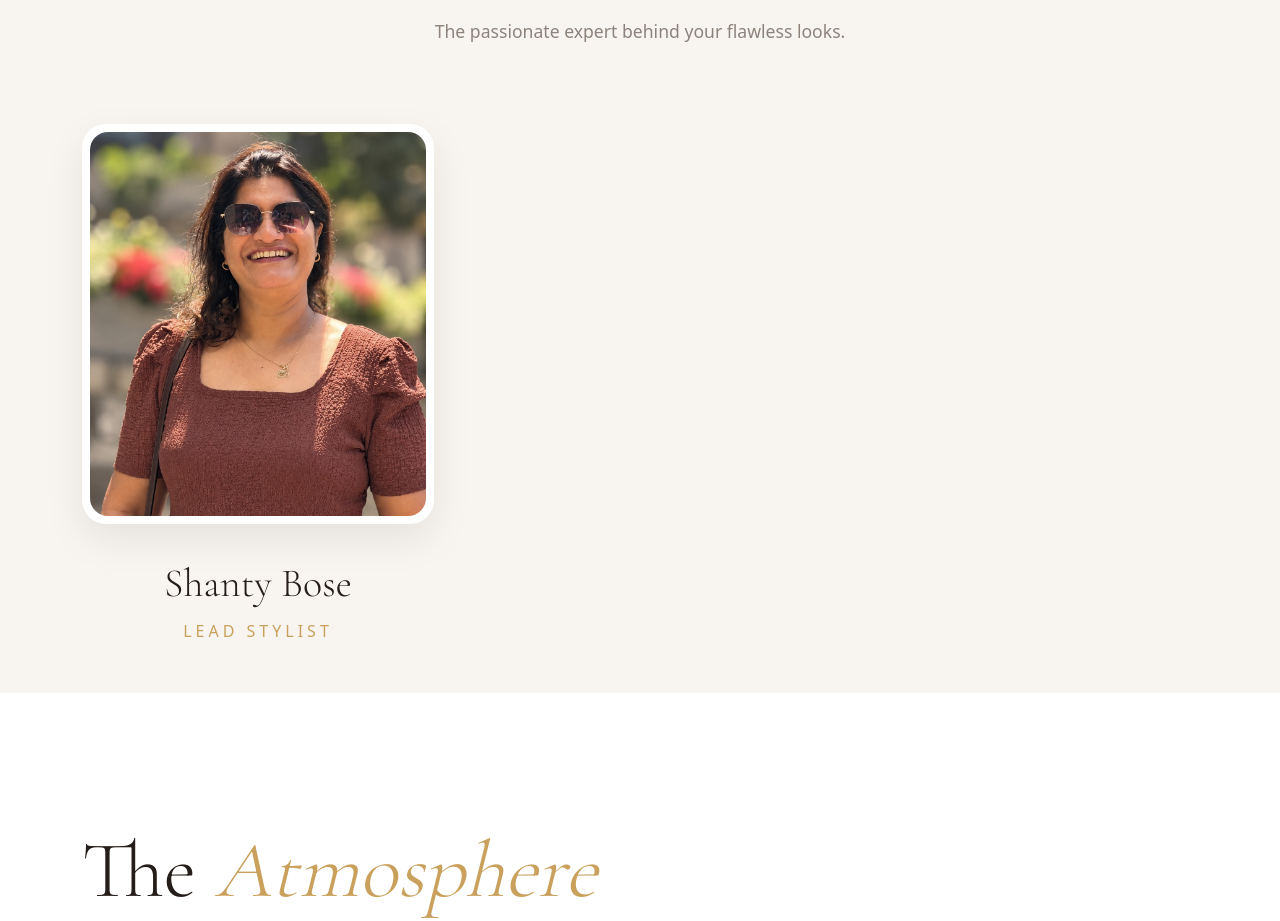
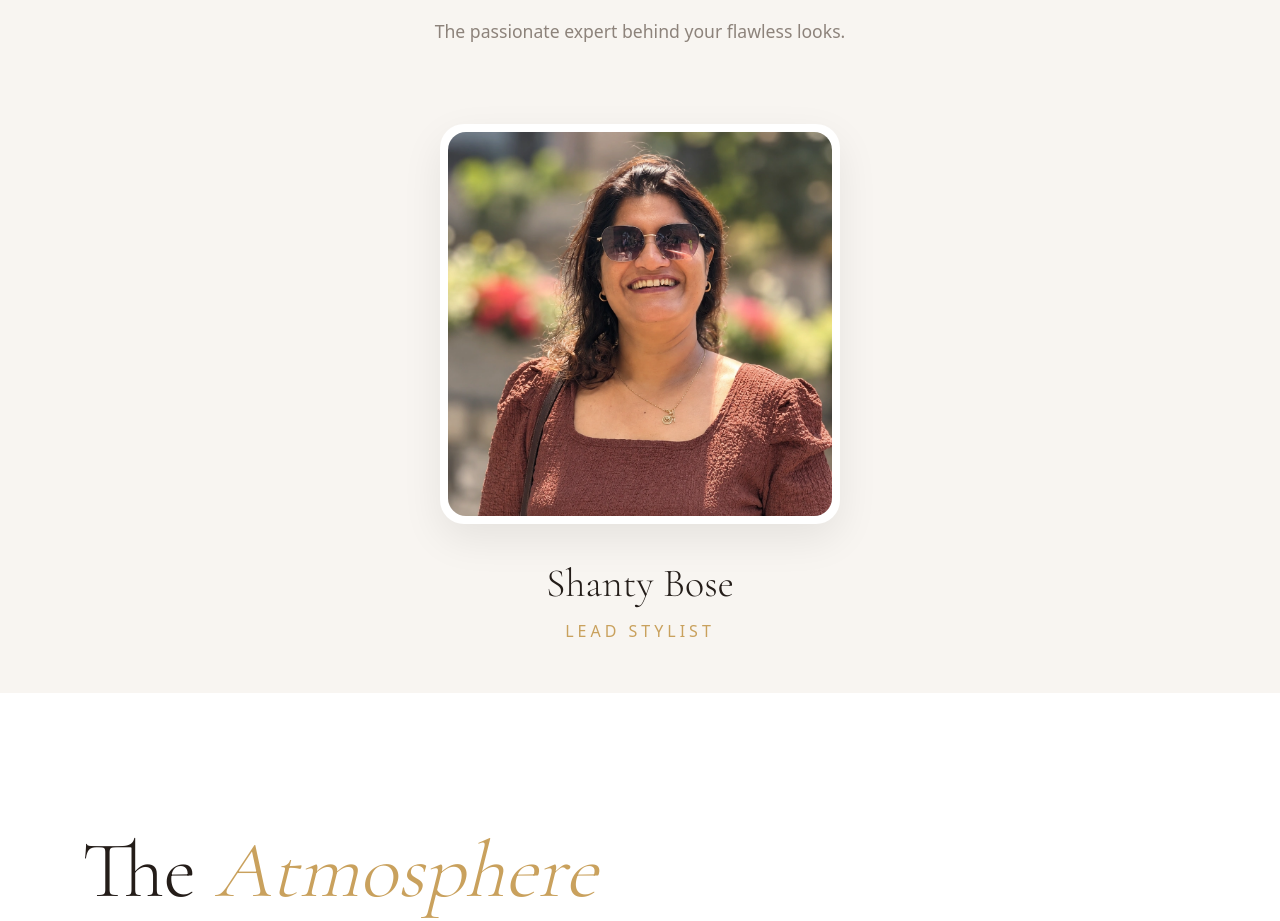
Before and after one commit to savio-123/Angels-Parlour-Frontend, a React (Vite) app: page /about in a window 1280 px wide. Shown: the part 3040-3961 px from the top of the page. Built offline with nearby package versions, Linux system fonts and the light colour scheme.

Commit message:
Update artist section

```diff
--- a/src/styles/About.css
+++ b/src/styles/About.css
@@ -527,8 +527,9 @@
 
     display: grid;
 
-    grid-template-columns:
-        repeat(3, 1fr);
+    grid-template-columns: 400px;
+
+    justify-content: center;
 
     gap: 30px;
 }
@@ -574,17 +575,12 @@
 
 
 .artist-image-wrapper img {
-
     width: 100%;
-
     height: 384px;
-
     object-fit: cover;
-
+    object-position: center 20%;
     display: block;
-
     border-radius: 18px;
-
     transition: 0.5s ease;
 }
 
```
